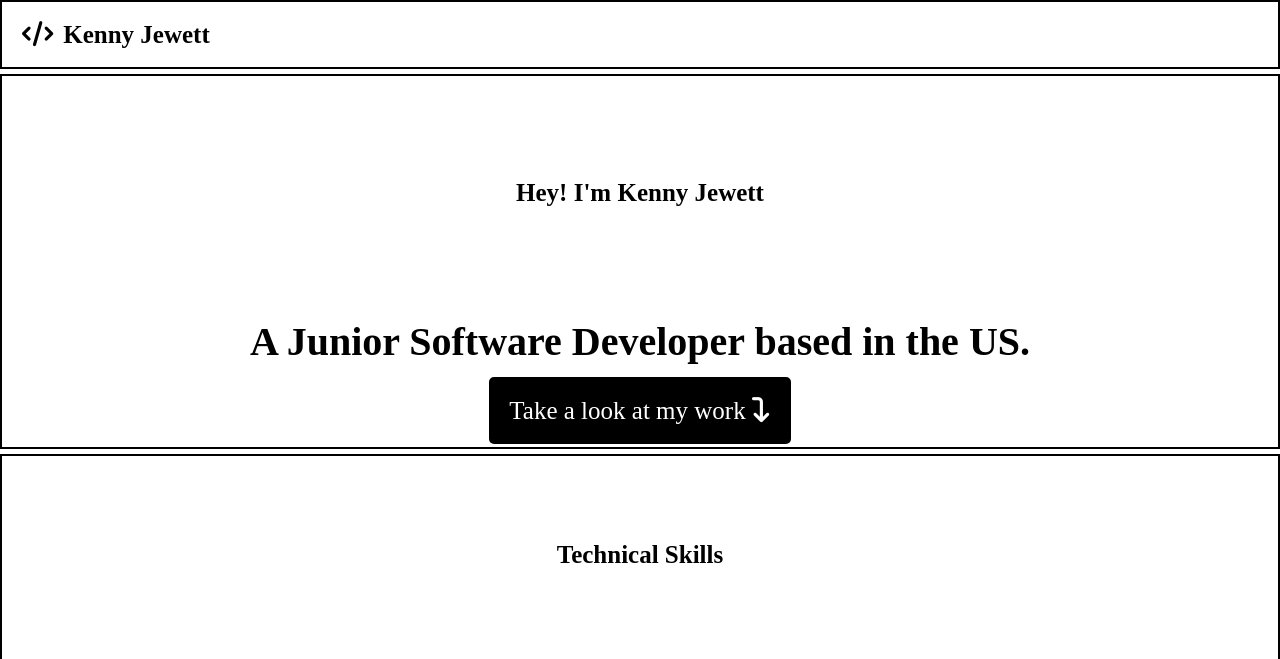
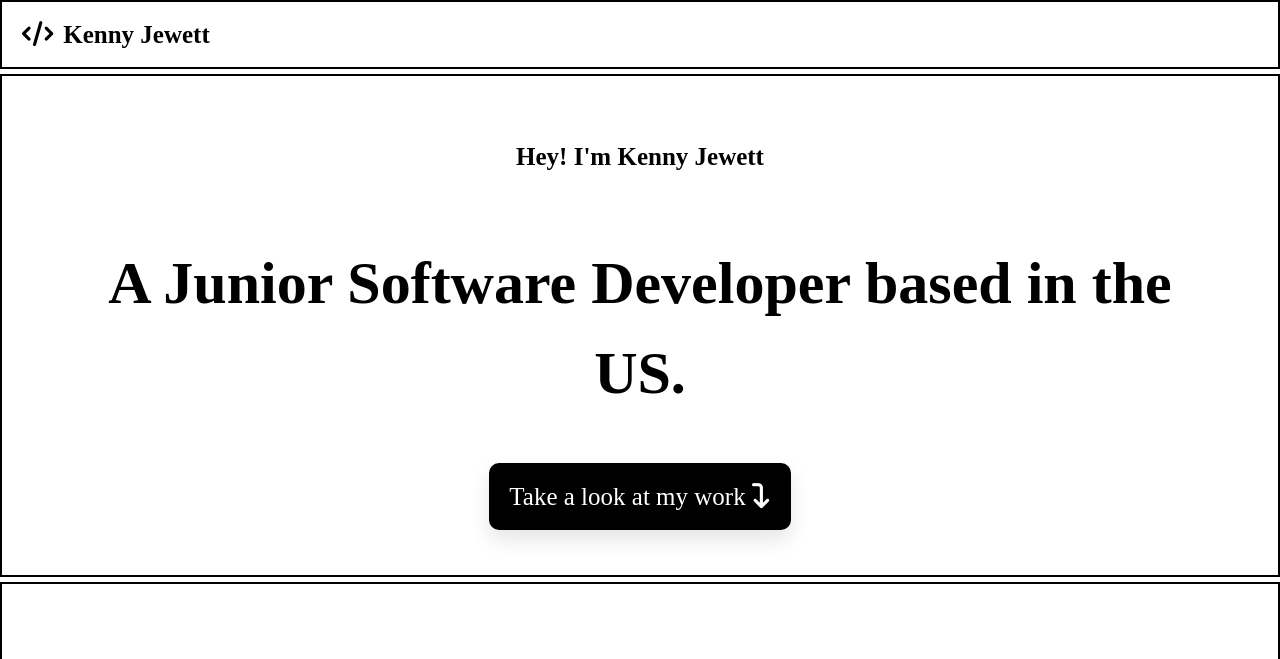
Before and after one commit to Kenny-Jewett/Portfolio, a plain HTML site: page second-iteration/index.html in a window 1280 px wide. Shown: the top 659 px of the page. Drawn offline with Linux system fonts and the light colour scheme.

Commit message:
adjusted some font sizing on the header

```diff
--- a/second-iteration/main.scss
+++ b/second-iteration/main.scss
@@ -94,25 +94,26 @@ footer {
 
 .main__header {
     text-align: center;
-    padding: .9rem;
+    padding: 3rem 1rem;
 
     h4 {
-        padding: 4rem 2rem;
+        padding: .1rem 2rem;
     }
 
     h2 {
-        padding: 1rem 2rem;
-        font-size: 2rem;
+        padding: 3rem 2rem;
+        font-size: 3rem;
     }
 
     a {
 
         padding: 1rem 1rem;
         text-decoration: none;
-        border-radius: .25rem;
+        border-radius: .5rem;
         border: transparent 2px black;
         background-color: black;
         color: white;
+        box-shadow: 0 .5rem 1rem rgb(0 0 0 / .1);
     }
 }
 
```
Also changed, not shown: second-iteration/main.css.
